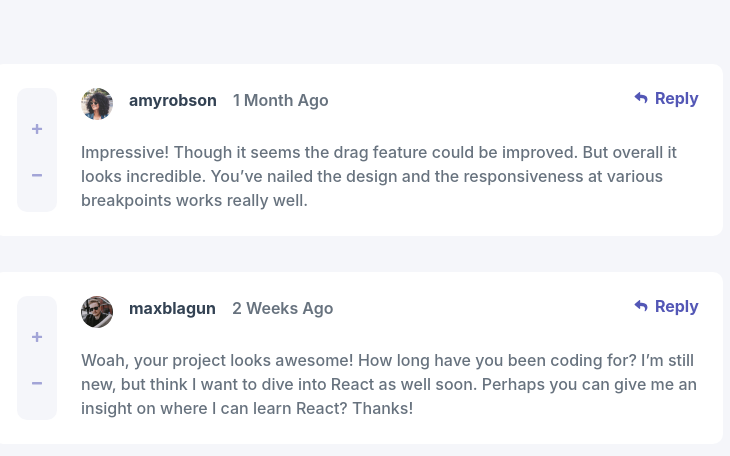
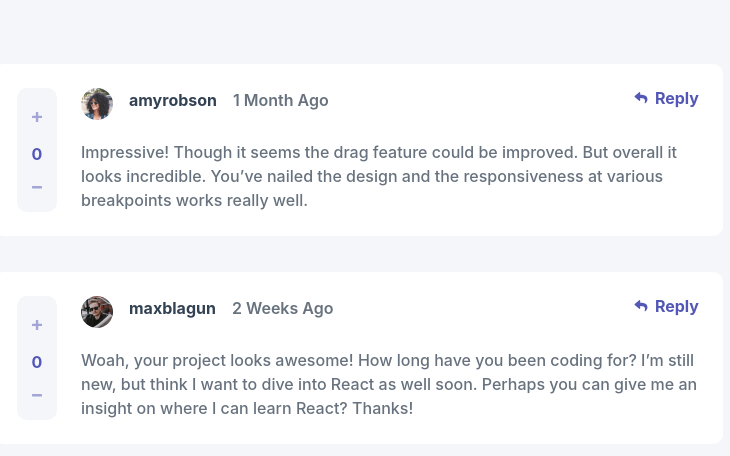
Before and after one commit to ggnika1337/react-12, a React (Vite) app: page / in a window 1280 px wide. Shown: the top 456 px of the page, without its empty margins (282-1012 px from the left). Built offline with nearby package versions, Linux system fonts and the light colour scheme.

Commit message:
Fix: Like logic (Partially)

```diff
--- a/src/App.jsx
+++ b/src/App.jsx
@@ -1,6 +1,7 @@
 import { useState } from "react";
 import "./App.css";
 import Comments from "./components/__organisms/Comment/Comments";
+import Reply from "./components/__atoms/Reply/Reply";
 
 function App() {
   const [count, setCount] = useState(0);
--- a/src/components/__atoms/Like/Like.jsx
+++ b/src/components/__atoms/Like/Like.jsx
@@ -1,34 +1,40 @@
-import React, { useState } from "react";
+import React, { useEffect, useState } from "react";
 import Minus from "../../../assets/images/minus.svg";
 import Plus from "../../../assets/images/plus.svg";
 
 function Like({ Id }) {
-  const [count, setCount] = useState(localStorage.getItem(`like_${Id}`) || 0);
+  const [count, setCount] = useState(() => {
+    return Number(localStorage.getItem(`like_${Id}`) || 0);
+  });
+
+  function dislike() {
+    setCount(count - 1);
+    if (count === 0) {
+      setCount(count - 0);
+    }
+    // localStorage.setItem(`like_${Id}`, count);
+  }
+
+  function like() {
+    setCount(count + 1);
+    // localStorage.setItem(`like_${Id}`, count);
+  }
+
+  useEffect(() => {
+    localStorage.setItem(`like_${Id}`, count);
+  }, [count]);
 
   return (
     <>
       <div className="rounded-[10px] min-w-[40px] flex items-center justify-center flex-col gap-[20px] bg-[#F5F6FA] py-[12px] px-[3px]">
-        <button
-          onClick={() => {
-            setCount(count + 1);
-            localStorage.setItem(`like_${Id}`, count);
-          }}
-        >
+        <button onClick={like}>
           <img className="opacity-50 hover:opacity-100" src={Plus} alt="" />
         </button>
 
         <h1 className="text-[rgba(83,87,182,1)] text-[16px] font-[700]">
-          {localStorage.getItem(`like_${Id}`)}
+          {count}
         </h1>
-        <button
-          onClick={() => {
-            setCount(count - 1);
-            if (count === 0) {
-              setCount(count - 0);
-            }
-            localStorage.setItem(`like_${Id}`, count);
-          }}
-        >
+        <button onClick={dislike}>
           <img className="opacity-50 hover:opacity-100" src={Minus} alt="" />
         </button>
       </div>
--- a/src/components/__atoms/User/User.jsx
+++ b/src/components/__atoms/User/User.jsx
@@ -1,6 +1,5 @@
 import React, { useState } from "react";
 import ReplyImg from "../../../assets/images/reply.svg";
-import Reply from "../Reply/Reply";
 import Like from "../../__atoms/Like/Like";
 import Trash from "../../../assets/images/Trash.svg";
 import Pen from "../../../assets/images/Pen.svg";
--- a/src/components/__molecules/Compiler/Compiler.jsx
+++ b/src/components/__molecules/Compiler/Compiler.jsx
@@ -1,11 +1,11 @@
-import React, { useRef, useState } from "react";
+import React, { useEffect, useRef, useState } from "react";
 import User from "../../__atoms/User/User";
 import Reply from "../../__atoms/Reply/Reply";
 import Us from "../../../assets/images/Our Pfp.svg";
 import Delete from "../../__atoms/Delete/Delete";
 import Line from "../../__atoms/Line/Line";
 
-function Compiler({ OriginalPoster, Pfp, Ago, Text, TrashClick, Id }) {
+function Compiler({ OriginalPoster, Pfp, Ago, Text, TrashClick, Id, ReplyId }) {
   const [ReplyVisibilty, setReplyVisibility] = useState(false);
   const [text, setText] = useState(localStorage.getItem("reply"));
   const [replies, setReplies] = useState([]);
@@ -43,7 +43,7 @@ function Compiler({ OriginalPoster, Pfp, Ago, Text, TrashClick, Id }) {
           }}
           onChange={(e) => {
             setText(e.target.value);
-            localStorage.setItem("reply", e.target.value);
+            localStorage.setItem(`reply_${ReplyId}`, e.target.value);
           }}
         />
         <div className="w-full flex pl-[40px] gap-[40px]">
@@ -70,6 +70,7 @@ function Compiler({ OriginalPoster, Pfp, Ago, Text, TrashClick, Id }) {
         <Delete
           Delete={() => {
             setIsVisible(false);
+            localStorage.removeItem(`reply_${ReplyId}`);
           }}
           Cancel={() => {
             setIsVisible(false);
--- a/src/components/__organisms/Comment/Comments.jsx
+++ b/src/components/__organisms/Comment/Comments.jsx
@@ -2,7 +2,6 @@ import React, { useRef, useState } from "react";
 import Compiler from "../../__molecules/Compiler/Compiler";
 import Amy from "../../../assets/images/Amy.svg";
 import Max from "../../../assets/images/Max.svg";
-import Reply from "../../__atoms/Reply/Reply";
 
 function Comments() {
   const [OriginalPoster, setOriginalPoster] = useState("amyrobson");
@@ -12,6 +11,7 @@ function Comments() {
       <div className="flex flex-col gap-[20px]">
         <Compiler
           Id={1}
+          ReplyId={1}
           Ago={"1 Month Ago"}
           Pfp={Amy}
           OriginalPoster={OriginalPoster}
@@ -21,6 +21,7 @@ function Comments() {
         />
         <Compiler
           Id={2}
+          ReplyId={2}
           Text={
             "Woah, your project looks awesome! How long have you been coding for? I’m still new, but think I want to dive into React as well soon. Perhaps you can give me an insight on where I can learn React? Thanks!"
           }
@@ -28,7 +29,6 @@ function Comments() {
           Pfp={Max}
           OriginalPoster={"maxblagun"}
         />
-        <Reply />
       </div>
     </>
   );
```
